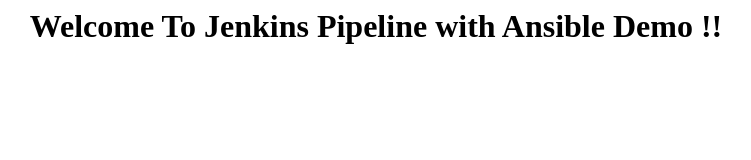
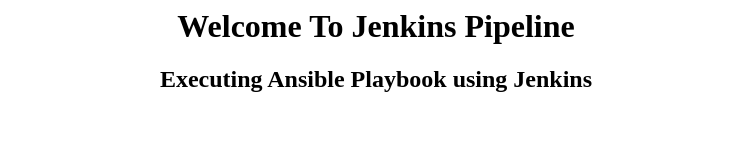
Before and after one commit to wipropune/jenkins-ansible, a plain HTML site: page index.html in a window 1280 px wide. Shown: the whole page, without its empty margins (264-1015 px from the left). Drawn offline with Linux system fonts and the light colour scheme.

Commit message:
Update index.html

```diff
--- a/index.html
+++ b/index.html
@@ -1,2 +1,3 @@
 <center>
-<h1> Welcome To Jenkins Pipeline with Ansible Demo !!</h1>
+<h1> Welcome To Jenkins Pipeline </h1>
+  <h2> Executing Ansible Playbook using Jenkins </h2>
```
